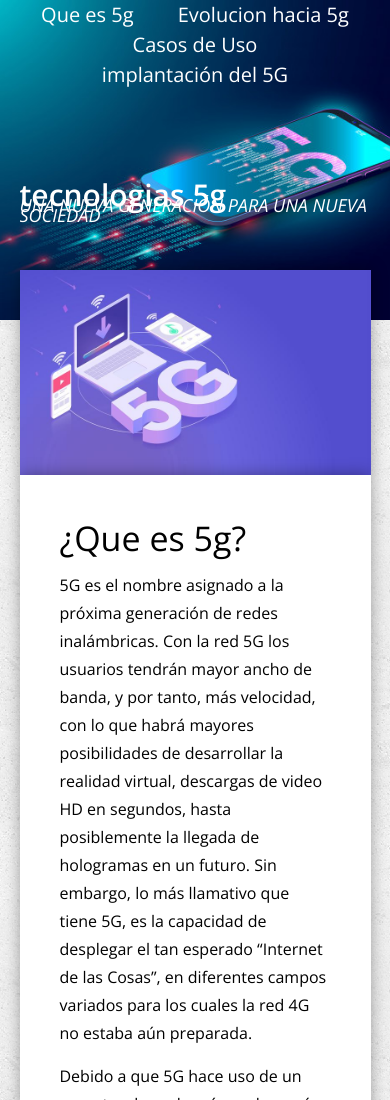
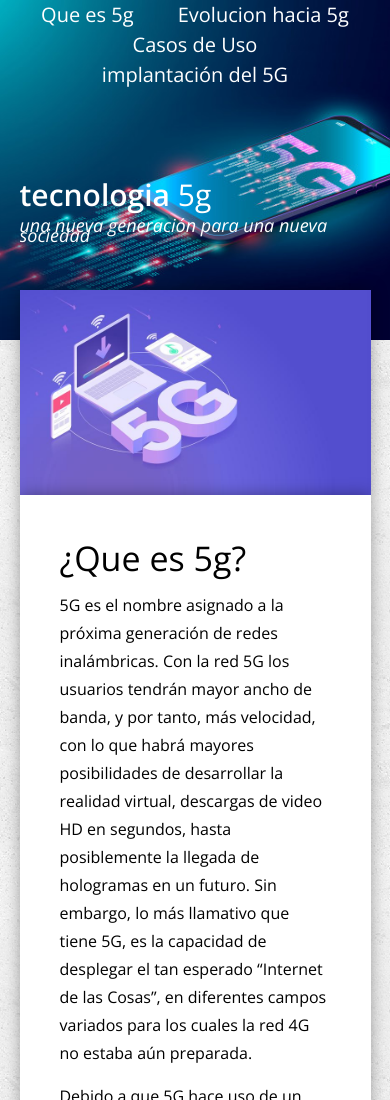
Before and after one commit to mangelpt/g5, a plain HTML site: page index.html in a window 390 px wide. Shown: the top 1100 px of the page. Drawn offline with nearby package versions, Linux system fonts and the light colour scheme.

Commit message:
fixed errors

```diff
--- a/css/estilos.css
+++ b/css/estilos.css
@@ -269,9 +269,11 @@ footer .copyright {
 
 	header .textos .nombre {
 		font-size: 30px;
+		margin-top: 10px;
 	}
 
 	header .textos h3 {
+		margin-top: 20px;
 		font-size: 18px;
 	}
 
--- a/index.html
+++ b/index.html
@@ -8,7 +8,7 @@
 	<link href='https://fonts.googleapis.com/css?family=Open+Sans:400,300,600,300italic,700' rel='stylesheet'
 		type='text/css'>
 	<link rel="stylesheet" href="css/estilos.css">
-	<title>Café FalconMasters</title>
+	<title>5g</title>
 </head>
 
 <body>
@@ -22,8 +22,8 @@
 			</nav>
 
 			<div class="textos">
-				<h1 class="nombre">tecnologias 5g <span></span></h1>
-				<h3>UNA NUEVA GENERACIÓN PARA UNA NUEVA SOCIEDAD</h3>
+				<h1 class="nombre">tecnologia <span> 5g</span></h1>
+				<h3>una nueva generación para una nueva sociedad</h3>
 			</div>
 		</div>
 	</header>
```
